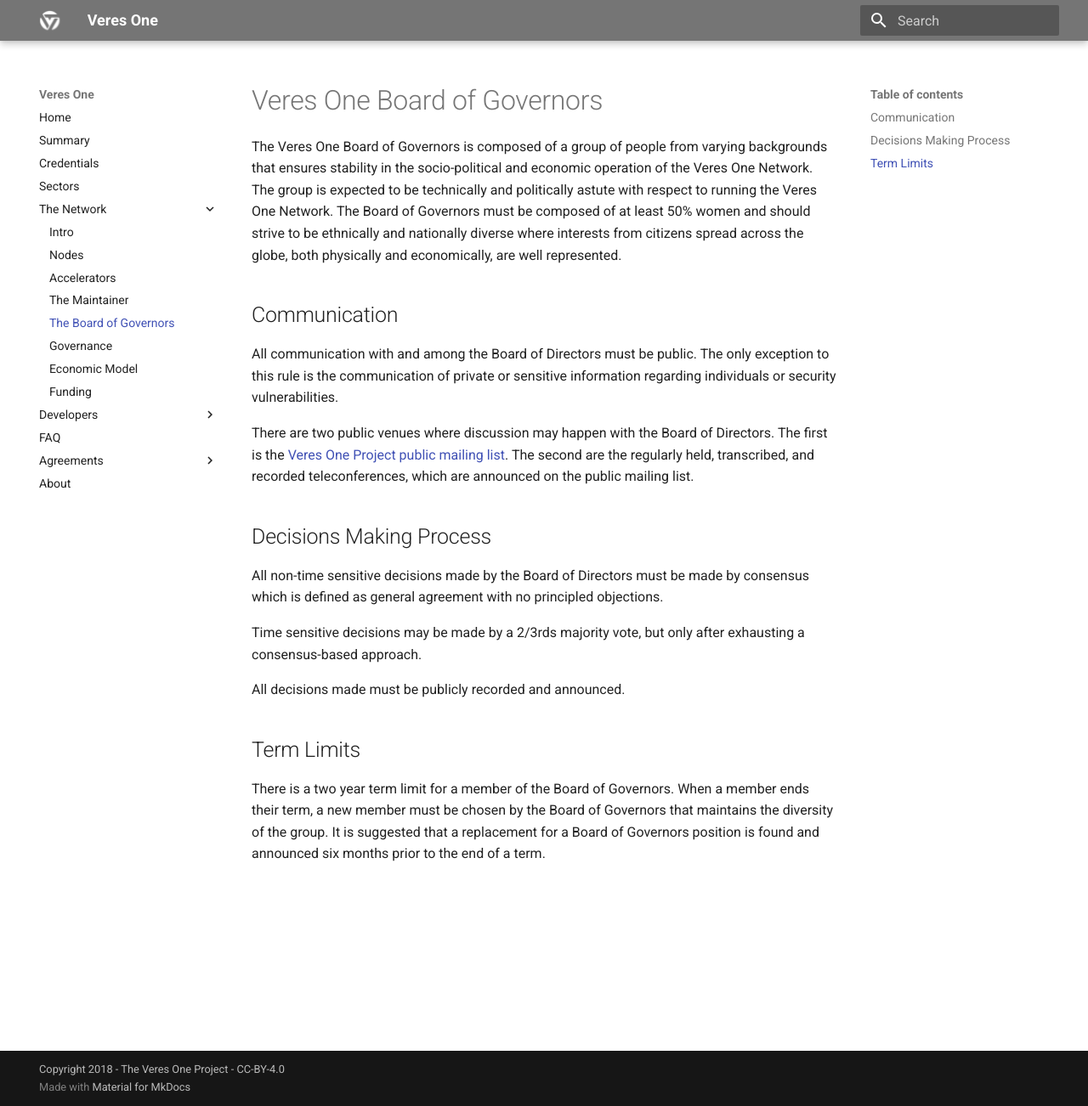
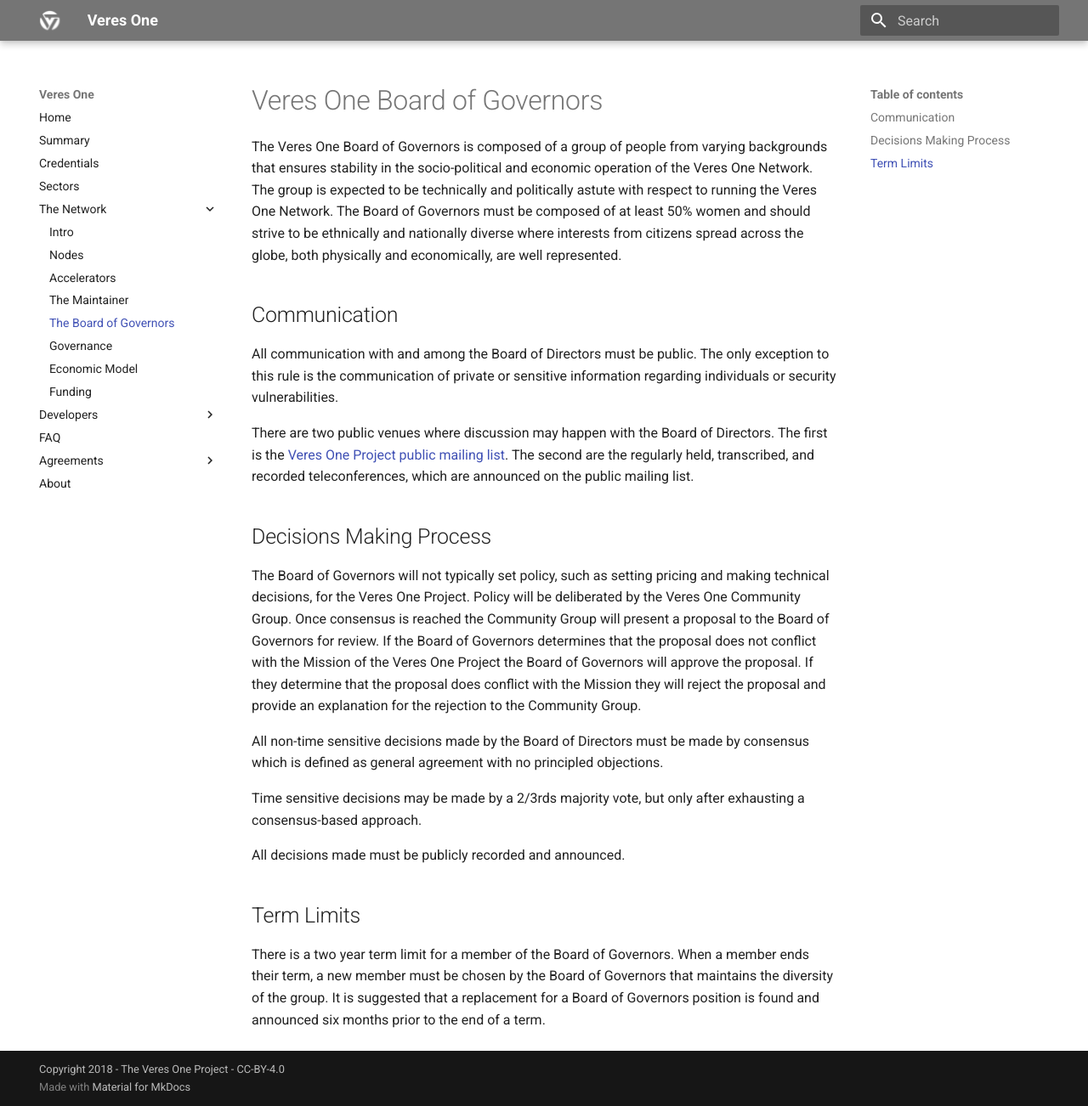
Before and after one commit to veres-one/docs.veres.one, an MkDocs documentation site: the page built from docs/network/governors.md, in a window 1280 px wide and 1302 px high. Shown: the whole window at 85% size. Built offline with MkDocs 1.6.1 and Material for MkDocs 9.7.7, drawn with Linux system fonts in a browser that asks for light colours; old or Windows-style settings are respelled for this version of MkDocs.

Commit message:
Adds Community Groups Role to Governors Page.

```diff
--- a/docs/network/governors.md
+++ b/docs/network/governors.md
@@ -22,6 +22,16 @@ which are announced on the public mailing list.
 
 ## Decisions Making Process
 
+The Board of Governors will not typically set policy, such as setting pricing
+and making technical decisions, for the Veres One Project. Policy will be
+deliberated by the Veres One Community Group. Once consensus is reached
+the Community Group will present a proposal to the Board of Governors for
+review. If the Board of Governors determines that the proposal does not conflict
+with the Mission of the Veres One Project the Board of Governors will approve
+the proposal. If they determine that the proposal does conflict with the Mission
+they will reject the proposal and provide an explanation for the rejection to
+the Community Group.
+
 All non-time sensitive decisions made by the Board of Directors must be made
 by consensus which is defined as general agreement with no principled
 objections.
```
